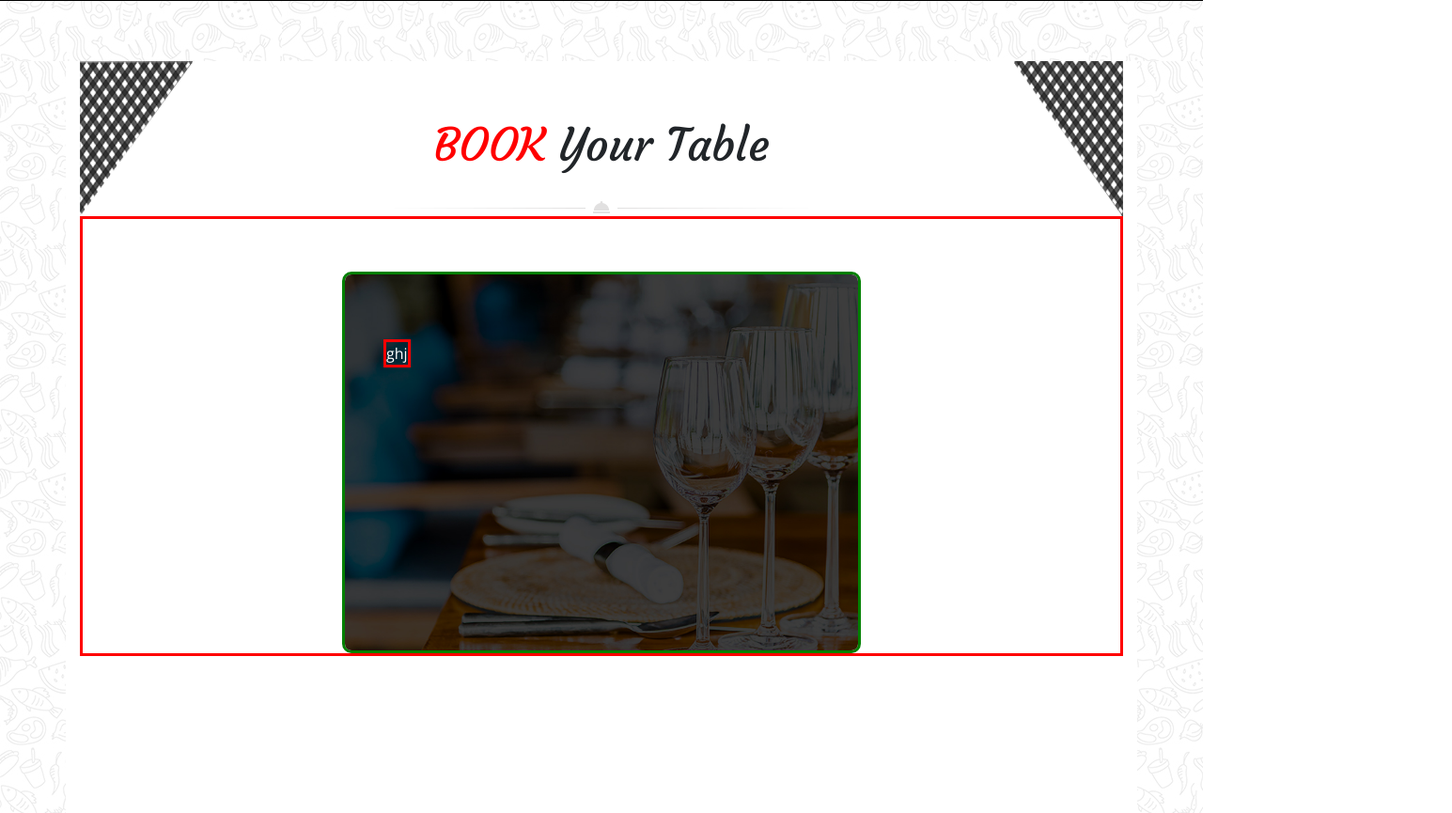
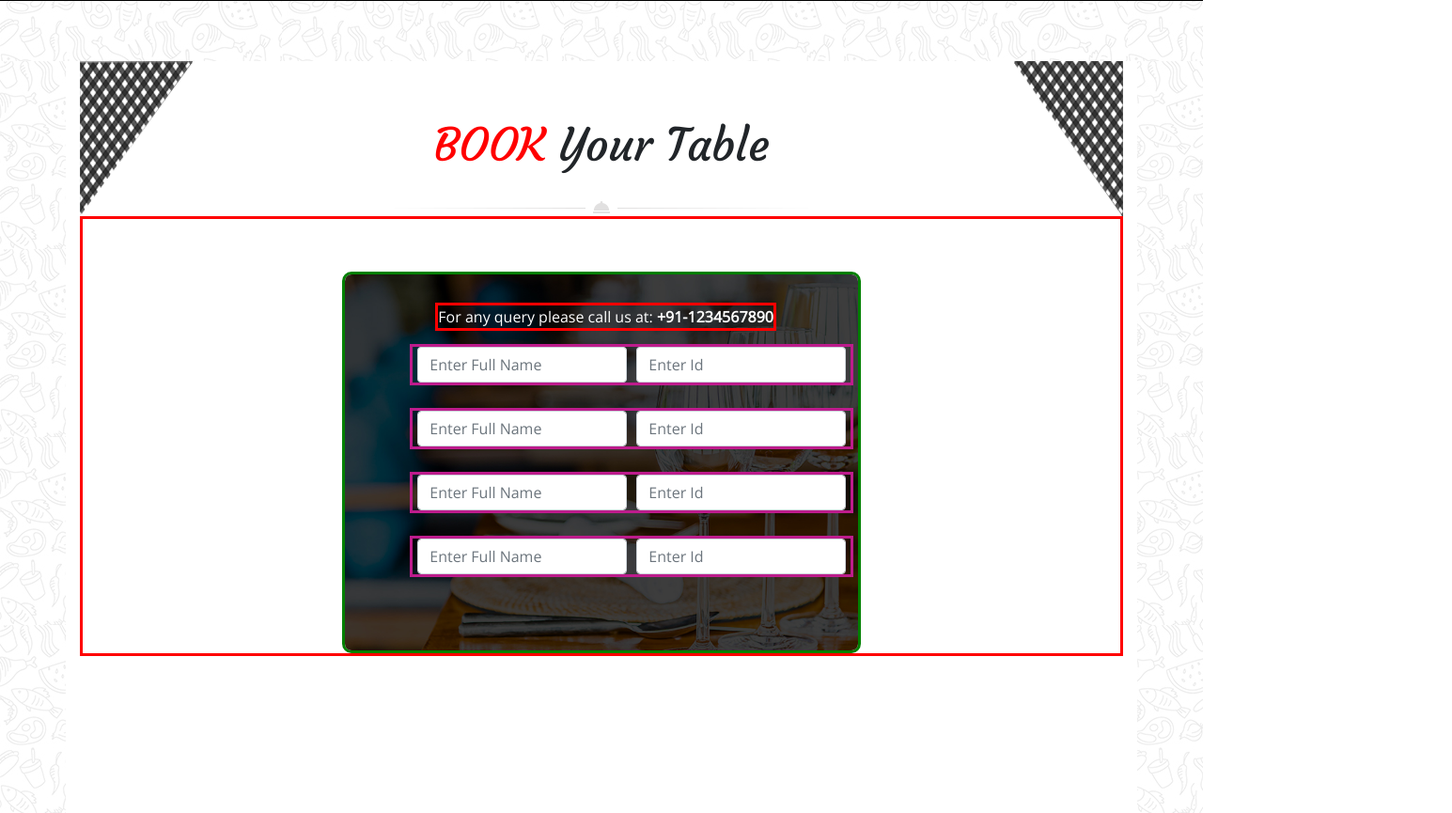
Before and after one commit to bxphxmxth/AalaNasila19_site_du_chef, a website: page index.html in a window 1280 px wide. Shown: the part 2913-3778 px from the top of the page at 94% size, 1545 px wide, since content can reach past the window. Drawn offline with nearby package versions, Linux system fonts and the light colour scheme.

Commit message:
form_suite

```diff
--- a/index.html
+++ b/index.html
@@ -439,7 +439,77 @@
 
                 <div class="bgandform">
 
-                    <p class="abs">ghj</p>
+                    <!-- title -->
+
+                    <p class="forany">For any query please call us at: <b>+91-1234567890</b></p>
+                    <!-- inputs -->
+
+                    <div class="twoinputs">
+
+                        <form>
+                            <div class="form-row">
+                              <div class="col">
+                                <input type="text " class="form-control" placeholder="Enter Full Name">
+                              </div>
+                              <div class="col">
+                                <input type="text" class="form-control" placeholder="Enter Id">
+                              </div>
+                            </div>
+                          </form>
+
+                    </div>
+
+                    <div class="twoinputs">
+
+                        <form>
+                            <div class="form-row">
+                              <div class="col">
+                                <input type="text " class="form-control" placeholder="Enter Full Name">
+                              </div>
+                              <div class="col">
+                                <input type="text" class="form-control" placeholder="Enter Id">
+                              </div>
+                            </div>
+                            <br>
+                            <!-- serie 2  -->
+
+                            <div class="form-row">
+                                <div class="col">
+                                  <input type="text " class="form-control" placeholder="Enter Full Name">
+                                </div>
+                                <div class="col">
+                                  <input type="text" class="form-control" placeholder="Enter Id">
+                                </div>
+                              </div>
+                              <br>
+
+                              <!-- serie 3 -->
+                              <div class="form-row">
+                                <div class="col">
+                                  <input type="text " class="form-control" placeholder="Enter Full Name">
+                                </div>
+                                <div class="col">
+                                  <input type="text" class="form-control" placeholder="Enter Id">
+                                </div>
+                              </div>
+
+                              <!-- serie 4 -->
+                              <br>
+                              <div class="form-row">
+                                <div class="col">
+                                  <input type="text " class="form-control" placeholder="Enter Full Name">
+                                </div>
+                                <div class="col">
+                                  <input type="text" class="form-control" placeholder="Enter Id">
+                                </div>
+                              </div>
+
+
+
+                          </form>
+
+                    </div>
+
                     <img class="bg-form" src="./public/images/book_table_bg.jpg" alt="">
 
 
--- a/src/scss/modules/_sections4.scss
+++ b/src/scss/modules/_sections4.scss
@@ -29,15 +29,17 @@
         }
 
     .bgandform{
+        position: relative;
 
         border: red solid 3px;
 
-        .abs{
+        .forany{
             position: absolute;
-            margin-left: 25%;
-            margin-top: 10%;
+            margin-left: 34%;
+            margin-top: 8%;
             border: red solid 3px;
             color: white;
+
 
         }
 
@@ -50,6 +52,24 @@
            margin-top: 5%;
            border-radius: 10px;
         }
+
+        .twoinputs{
+            display: flex;
+            justify-content: space-between;
+            position: absolute;
+            width: 100%;
+            margin-top: 12%;
+            margin-left: 32%;
+
+
+
+            .form-row{
+                border: rgb(189, 28, 140) 3px solid;
+                width: 100%;
+
+
+            }
+        }
     }
 
     }
```
Also changed, not shown: public/css/app.css, 1 other file.
